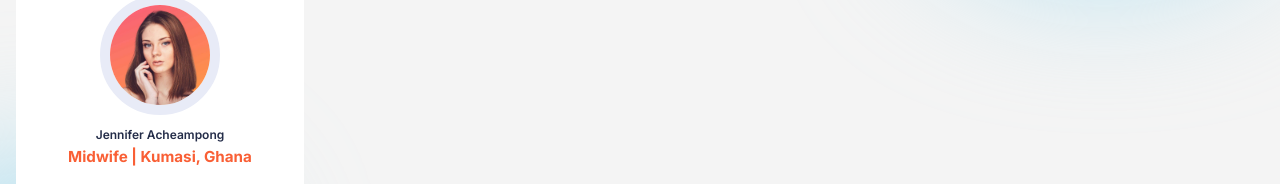
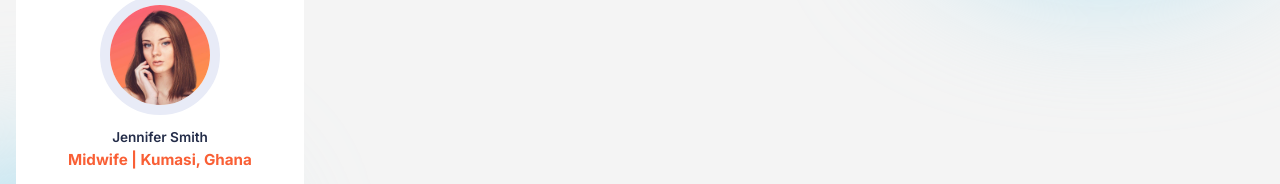
Before and after one commit to Achiekobby/shareto-fe, a React (Create React App) app: page / in a window 1280 px wide. Shown: the part 112-296 px from the top of the page. Built offline with nearby package versions, Linux system fonts and the light colour scheme.

Commit message:
Profile card fix up

```diff
--- a/src/Components/ProfileCard/ProfileCard.css
+++ b/src/Components/ProfileCard/ProfileCard.css
@@ -46,7 +46,7 @@
 .profile_details>h3{
     font-weight: 600;
     color: var(--black);
-    font-size: 0.75rem;
+    font-size: 0.85rem;
     margin-bottom: -10px;
 }
 
--- a/src/Components/ProfileCard/ProfileCard.jsx
+++ b/src/Components/ProfileCard/ProfileCard.jsx
@@ -11,7 +11,7 @@ const ProfileCard = () => {
           <img src={profile} alt="profile" />
         </div>
         <div className="profile_details">
-          <h3>Jennifer Acheampong</h3>
+          <h3>Jennifer Smith</h3>
           <p>Midwife | Kumasi, Ghana</p>
         </div>
         <div className="line"></div>
```
